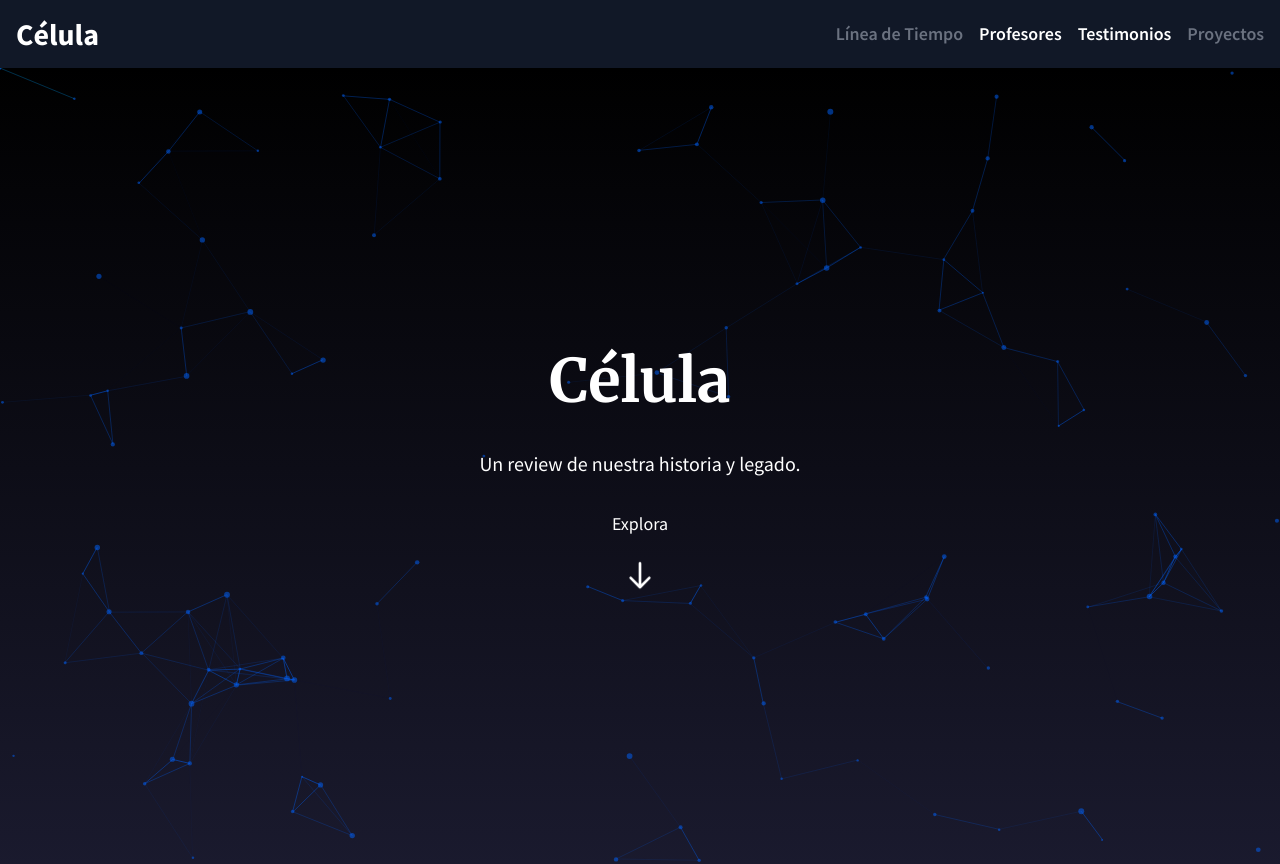
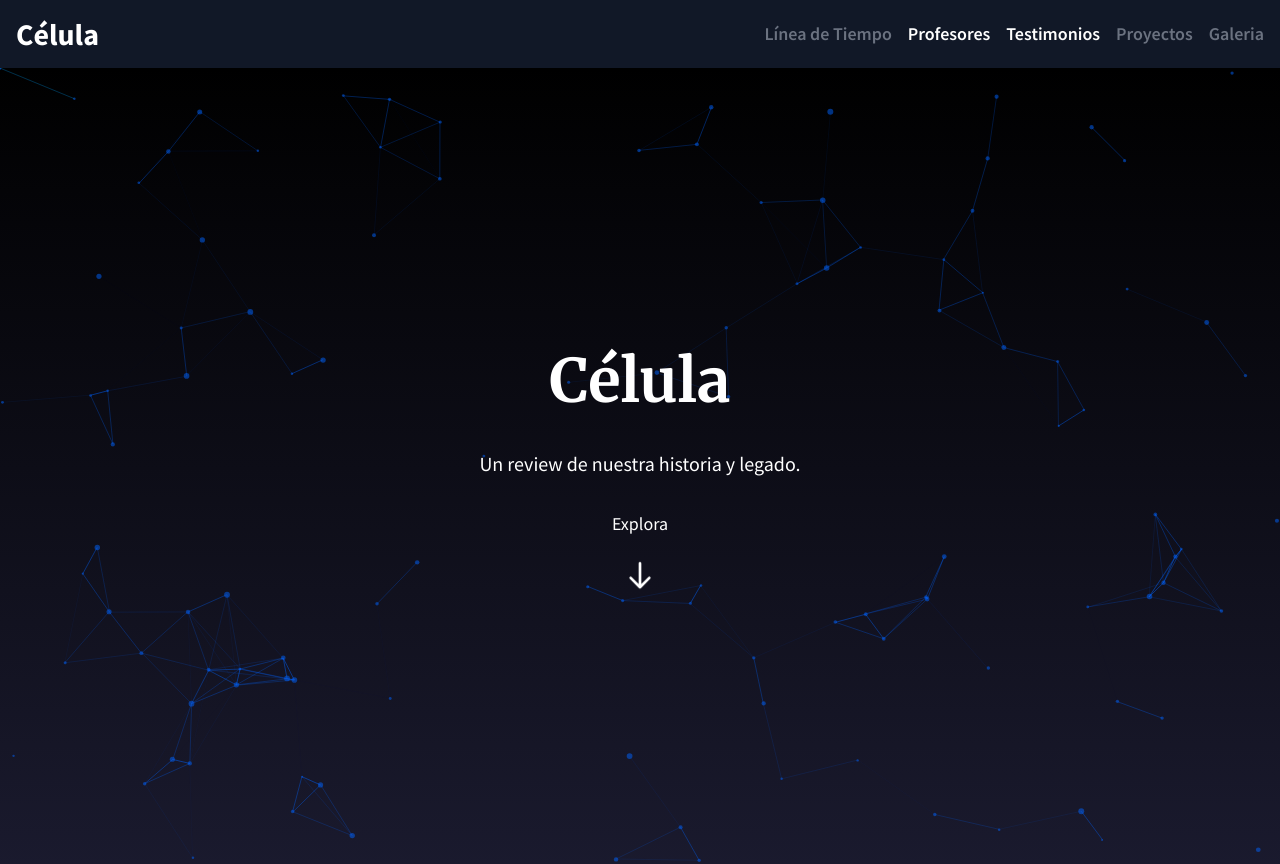
Before and after one commit to 321david123/my-app, a Next.js app: page / in a window 1280 px wide. Shown: the top 864 px of the page. Built offline with nearby package versions, Linux system fonts and the light colour scheme.

Commit message:
galeria added

```diff
--- a/components/layout.tsx
+++ b/components/layout.tsx
@@ -35,16 +35,16 @@ export default function Layout({ children }: { children: React.ReactNode }) {
             Célula
           </Link>
           <nav className="hidden md:flex space-x-4">
-            {["Línea de Tiempo", "Profesores", "Testimonios", "Proyectos"].map((item) => (
+            {["Línea de Tiempo", "Profesores", "Testimonios", "Proyectos", "Galeria"].map((item) => (
               <span
                 key={item}
                 className={`${
-                  item === "Línea de Tiempo" || item === "Proyectos"
+                  item === "Línea de Tiempo" || item === "Proyectos" || item === "Galeria" // Disable links for these items
                     ? "text-gray-500 cursor-not-allowed"
                     : "hover:text-blue-400 transition-colors duration-300"
                 } text-lg font-semibold`}
               >
-                {item === "Línea de Tiempo" || item === "Proyectos" ? (
+                {item === "Línea de Tiempo" || item === "Proyectos" || item === "Galeria" ? (
                   <span>{item}</span> // Non-clickable span for disabled items
                 ) : (
                   <Link
@@ -106,16 +106,16 @@ export default function Layout({ children }: { children: React.ReactNode }) {
               variants={menuVariants}
               transition={{ duration: 0.5 }}
             >
-              {["Línea de Tiempo", "Profesores", "Testimonios", "Proyectos"].map((item, index) => (
+              {["Línea de Tiempo", "Profesores", "Testimonios", "Proyectos", "Galeria"].map((item, index) => (
                 <motion.div key={item} variants={menuItemVariants} transition={{ duration: 0.5, delay: index * 0.1 }}>
                   <span
                     className={`block ${
-                      item === "Línea de Tiempo" || item === "Proyectos"
+                      item === "Línea de Tiempo" || item === "Proyectos" || item === "Galeria" // Disable links for these items
                         ? "text-gray-500 cursor-not-allowed"
                         : "hover:text-blue-400 transition-colors duration-300"
                     } text-lg font-semibold`}
                   >
-                    {item === "Línea de Tiempo" || item === "Proyectos" ? (
+                    {item === "Línea de Tiempo" || item === "Proyectos" || item === "Galeria"? (
                       <span>{item}</span> // Non-clickable span for disabled items
                     ) : (
                       <Link
```
